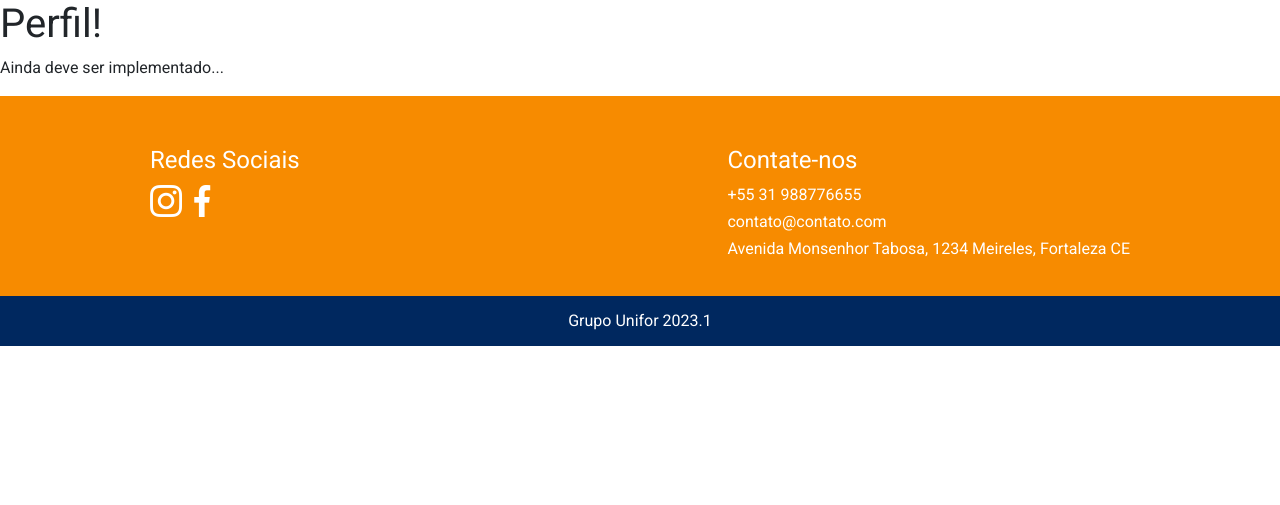
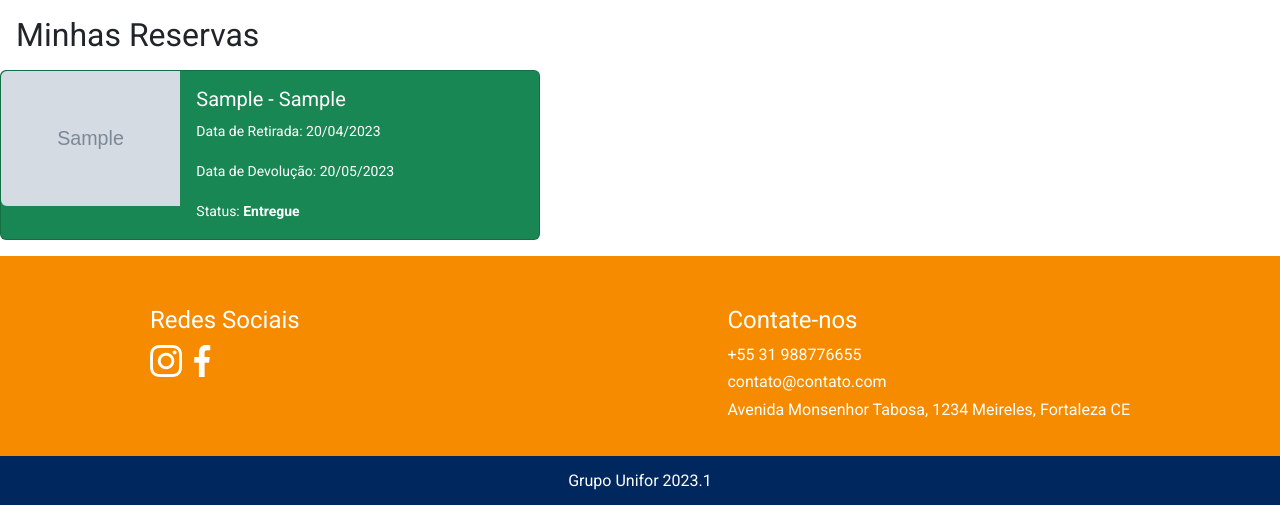
Before and after one commit to Alisson-Augusto/ProjetoLocacaoVeiculos, a Flask app: template app/templates/home/perfil.html in a window 1280 px wide. Shown: the part 145-650 px from the top of the page. Run offline with Flask 3, Linux system fonts and the light colour scheme; the template is opened without the code that fills it: values that come from a table or form of the project are taken from there, others are empty; tables that the repository leaves empty hold one stand-in row (values such as "Sample post"); grey boxes marked "Sample" are stand-in pictures; some libraries are stand-ins or nearby versions.

Commit message:
mostrando locações dos usuários no perfil

```diff
--- a/app/models/recibo.py
+++ b/app/models/recibo.py
@@ -1,14 +1,19 @@
 from app import db
 import sqlalchemy as sa
+
+from app.models.veiculos import Veiculos
 
 class Recibo(db.Model):
   __tablename__ = "recibo"
   id   = sa.Column(sa.Integer, primary_key=True)
   usuario = sa.Column(sa.Integer, sa.ForeignKey("usuarios.id"), nullable=False)
-  veiculo = sa.Column(sa.Integer, sa.ForeignKey("veiculos.id"), nullable=False)
+  veiculo = sa.Column(sa.Integer, sa.ForeignKey("veiculos.id"),nullable=False)
   data_retirada = sa.Column(sa.Date, nullable=False)
   data_devolucao = sa.Column(sa.Date, nullable=False)
   status_devolucao = sa.Column(sa.Boolean, nullable=False, default=False)
 
+  def get_veiculo(self):
+    return Veiculos.query.get(self.veiculo)
+
   def __repr__(self):
     return f"{self.usuario} -> alugou -> veiculo[{self.veiculo}]"
--- a/app/models/usuario.py
+++ b/app/models/usuario.py
@@ -2,6 +2,8 @@ from app import db
 import sqlalchemy as sa
 from flask_login import UserMixin
 from werkzeug.security import generate_password_hash, check_password_hash
+
+from app.models.recibo import Recibo
 
 class Usuario(UserMixin, db.Model):
   __tablename__ = "usuarios"
@@ -18,5 +20,8 @@ class Usuario(UserMixin, db.Model):
   def verificar_senha(self, senha: str) -> bool:
     return check_password_hash(self.senha, senha)
 
+  def get_historico_locacoes(self):
+    return Recibo.query.filter(Recibo.usuario==self.id).all()
+
   def __repr__(self) -> str:
     return f"{self.nome} -> {self.email} -> {self.id} -> DATA({self.data_nascimento})"
--- a/app/routes.py
+++ b/app/routes.py
@@ -16,9 +16,11 @@ def home():
   return render_template("home/index.html", veiculos=veiculos)
 
 
-@rotas.route("/perfil")
+@rotas.route("/conta")
+@login_required
 def perfil():
-  return render_template("home/perfil.html")
+  recibos = current_user.get_historico_locacoes()
+  return render_template("home/perfil.html", recibos=recibos)
 
 
 @rotas.route("/agencias/<id>", methods=["GET", "POST"])
--- a/app/templates/home/perfil.html
+++ b/app/templates/home/perfil.html
@@ -1,5 +1,24 @@
 {% extends "base.html" %}
 {% block conteudo %}
-<h1>Perfil!</h1>
-<p>Ainda deve ser implementado...</p>
+<h2 class="h2 m-3">Minhas Reservas</h2>
+{% for recibo in recibos %}
+  {% set card_class = "text-bg-success" if recibo.status_devolucao else "text-bg-danger" %}
+  {% set veiculo = recibo.get_veiculo() %}
+  <div class="card {{ card_class }} mb-3" style="max-width: 540px;">
+    <div class="row g-0">
+      <div class="col-md-4">
+        <img src="{{ url_for('static', filename=veiculo.get_imagem())}}" class="img-fluid rounded-start" alt="...">
+      </div>
+      <div class="col-md-8">
+        <div class="card-body">
+          <h5 class="card-title">{{ veiculo.get_nome() }}</h5>
+          <p class="card-text"><small>Data de Retirada: 20/04/2023</small></p>
+          <p class="card-text"><small>Data de Devolução: 20/05/2023</small></p>
+          <p class="card-text"><small>Status: <strong>{{"Entregue" if recibo.status_devolucao else "Não entregue"}}</strong></small></p>
+        </div>
+      </div>
+    </div>
+  </div>
+{% endfor %}
+
 {% endblock %}
```
